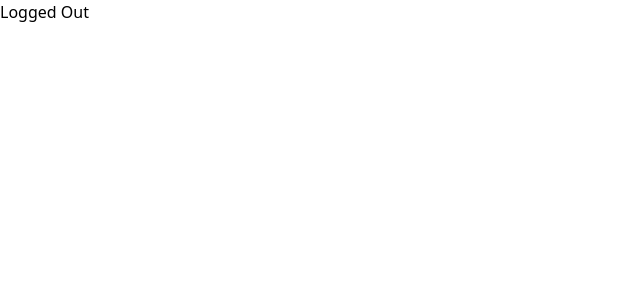
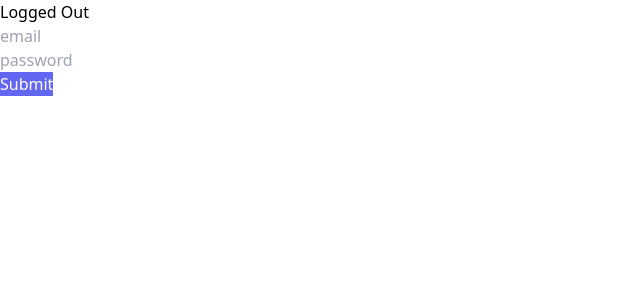
Before and after one commit to JaeHyung94/nuber-eats-frontend, a React (Create React App) app: page / in a window 1280 px wide. Shown: the top 300 px of the page, without its empty margins (0-640 px from the left). Built offline with nearby package versions, Linux system fonts and the light colour scheme.

Commit message:
Learning React-Hook-Form

```diff
--- a/package.json
+++ b/package.json
@@ -15,6 +15,7 @@
     "graphql": "^15.5.0",
     "react": "^17.0.2",
     "react-dom": "^17.0.2",
+    "react-hook-form": "^7.1.1",
     "react-router-dom": "^5.2.0",
     "react-scripts": "4.0.3",
     "typescript": "^4.2.4",
--- a/src/App.tsx
+++ b/src/App.tsx
@@ -1,8 +1,12 @@
+import { useReactiveVar } from "@apollo/client";
 import React from "react";
+import { isLoggedInVar } from "./apollo";
+import { LoggedInRouter } from "./routers/logged-in-router";
 import { LoggedOutRouter } from "./routers/logged-out-router";
 
 function App() {
-  return <LoggedOutRouter></LoggedOutRouter>;
+  const isLoggedIn = useReactiveVar(isLoggedInVar);
+  return isLoggedIn ? <LoggedInRouter /> : <LoggedOutRouter />;
 }
 
 export default App;
--- a/src/apollo.ts
+++ b/src/apollo.ts
@@ -1,6 +1,20 @@
-import { ApolloClient, InMemoryCache } from "@apollo/client";
+import { ApolloClient, InMemoryCache, makeVar } from "@apollo/client";
+
+export const isLoggedInVar = makeVar(false);
 
 export const client = new ApolloClient({
   uri: "http://localhost:4000/graphql",
-  cache: new InMemoryCache(),
+  cache: new InMemoryCache({
+    typePolicies: {
+      Query: {
+        fields: {
+          isLoggedIn: {
+            read() {
+              return isLoggedInVar;
+            },
+          },
+        },
+      },
+    },
+  }),
 });
--- a/src/routers/logged-in-router.tsx
+++ b/src/routers/logged-in-router.tsx
@@ -1,3 +1,14 @@
 import React from "react";
+import { isLoggedInVar } from "../apollo";
 
-export const LoggedInRouter = () => <span>Logged In</span>;
+export const LoggedInRouter = () => {
+  const onClick = () => {
+    isLoggedInVar(false);
+  };
+  return (
+    <div>
+      <h1>You are Logged In Now</h1>
+      <button onClick={onClick}>Click to Logout</button>
+    </div>
+  );
+};
--- a/src/routers/logged-out-router.tsx
+++ b/src/routers/logged-out-router.tsx
@@ -1,3 +1,64 @@
 import React from "react";
+import { useForm } from "react-hook-form";
 
-export const LoggedOutRouter = () => <span>Logged Out</span>;
+interface Iform {
+  email: string;
+  password: string;
+}
+
+export const LoggedOutRouter = () => {
+  const {
+    register,
+    watch,
+    handleSubmit,
+    formState: { errors },
+  } = useForm<Iform>();
+  const onSubmit = () => {
+    console.log(watch("email"));
+  };
+  const onInvalid = () => {
+    console.log("Cannot Create Account");
+  };
+
+  return (
+    <div>
+      <h1>Logged Out</h1>
+      <form onSubmit={handleSubmit(onSubmit, onInvalid)}>
+        <div>
+          <input
+            {...register("email", {
+              required: "Email is Required",
+              validate: (email: string) => email.includes("@gmail.com"),
+            })}
+            name="email"
+            type="email"
+            // required
+            placeholder="email"
+          ></input>
+          {errors.email?.message && (
+            <span className="font-bold text-red-600">
+              {errors.email?.message}
+            </span>
+          )}
+          {errors.email?.type === "validate" && (
+            <span className="font-bold text-red-600">
+              Only Gmail is Available
+            </span>
+          )}
+        </div>
+        <div>
+          <input
+            {...register("password", {
+              required: "Password is Required",
+            })}
+            name="password"
+            type="password"
+            required
+            placeholder="password"
+          ></input>
+        </div>
+        <button className="bg-indigo-500 text-white">Submit</button>
+      </form>
+    </div>
+  );
+};
```
Also changed, not shown: src/pages/create-account.tsx (added), src/pages/login.tsx (added), 1 other file (tests, documents, lock files or other folders).
